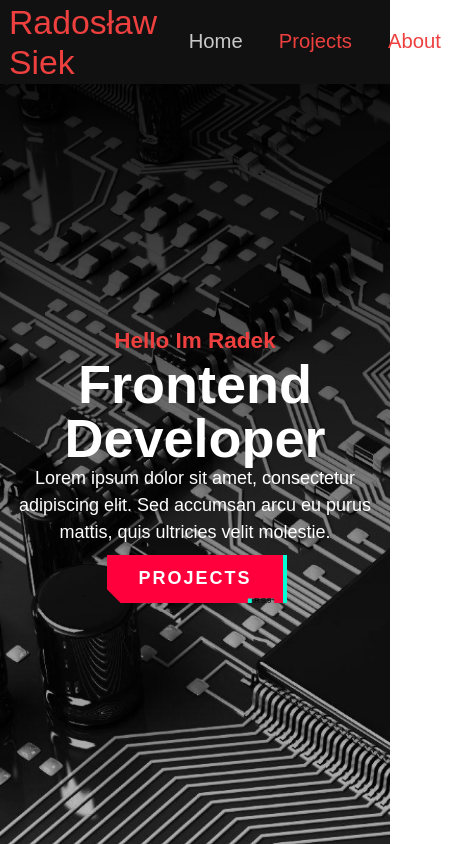
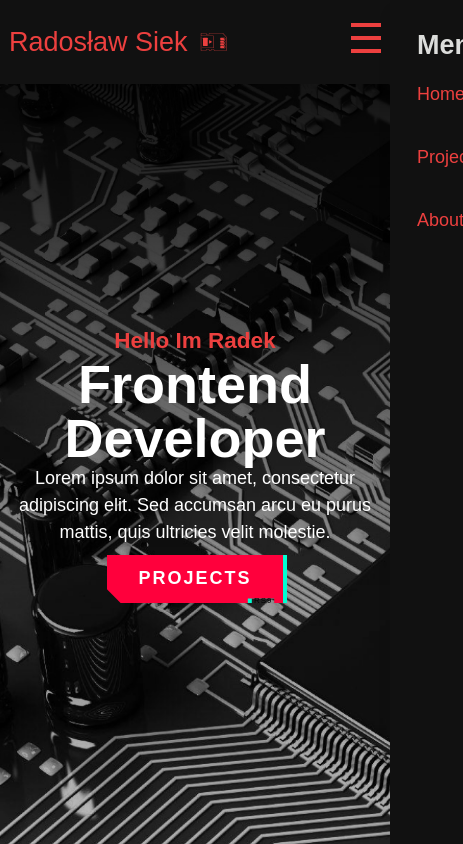
Before and after one commit to Radexman/cyber-portfolio-v3, a React (Vite) app: page / in a window 390 px wide. Shown: the whole page, 463 px wide, since content can reach past the window. Built offline with nearby package versions, Linux system fonts and the light colour scheme; a web font is replaced by a local one.

Commit message:
Mobile Navbar

```diff
--- a/src/components/Hero/Hero.tsx
+++ b/src/components/Hero/Hero.tsx
@@ -4,12 +4,12 @@
 function Hero() {
   return (
     <div
-      className="container mx-auto min-h-[90vh] bg-opacity-70 bg-cover bg-center md:min-h-[30vh]"
+      className="container mx-auto min-h-[90vh] bg-cover bg-center filter md:min-h-[30vh]"
       style={{
         backgroundImage: `url(${backgroundImageGradientUrl})`,
       }}
     >
-      <div className="flex min-h-[90vh] flex-col items-center justify-center space-y-2 p-4 md:min-h-[35vh] md:items-start md:justify-start">
+      <div className="z-20 flex min-h-[90vh] flex-col items-center justify-center space-y-2 p-4 md:min-h-[35vh] md:items-start md:justify-start">
         <div className="max-w-lg border-primary-content text-center text-base-100 md:text-left">
           <p className="text-xl font-bold text-secondary-content">Hello Im Radek</p>
           <h1 className="text-5xl font-bold">Frontend Developer</h1>
--- /dev/null
+++ b/src/components/layout/MobileMenu/MobileMenu.tsx
@@ -0,0 +1,67 @@
+import { useState } from 'react';
+import { NavLink } from 'react-router-dom';
+
+function MobileNavbar() {
+  const [isOpen, setIsOpen] = useState(false);
+
+  const handleButtonClick = () => {
+    setIsOpen(!isOpen);
+  };
+
+  return (
+    <div className="relative">
+      <button
+        type="button"
+        className={`menu-toggle fixed right-2 top-5 z-50 flex h-[30px] w-[30px] cursor-pointer flex-col justify-between border-none bg-transparent p-0 ${
+          isOpen ? 'open' : ''
+        }`}
+        onClick={handleButtonClick}
+      >
+        <div className="bar1 h-[4px] w-full bg-secondary-content transition-all duration-300" />
+        <div className="bar2 h-[4px] w-full bg-secondary-content transition-all duration-300" />
+        <div className="bar3 h-[4px] w-full bg-secondary-content transition-all duration-300" />
+      </button>
+      <div
+        className={`fixed right-0 top-0 z-40 h-full w-4/5 transform bg-neutral shadow-lg transition-transform duration-300 md:w-1/2 lg:w-1/3 ${
+          isOpen ? 'translate-x-0' : 'translate-x-full'
+        }`}
+      >
+        <div className="p-6">
+          <h1 className="mb-4 text-2xl font-bold text-primary-content">Menu</h1>
+          <ul className="space-y-8">
+            <li>
+              <NavLink
+                to="/"
+                className="block text-secondary-content transition duration-300  "
+                onClick={handleButtonClick}
+              >
+                Home
+              </NavLink>
+            </li>
+            <li>
+              <NavLink
+                to="/projects"
+                className="block text-secondary-content transition duration-300 "
+                onClick={handleButtonClick}
+              >
+                Projects
+              </NavLink>
+            </li>
+            <li>
+              <NavLink
+                to="/about"
+                className="block text-secondary-content transition duration-300 "
+                onClick={handleButtonClick}
+              >
+                About
+              </NavLink>
+            </li>
+            {/* Add more menu items as needed */}
+          </ul>
+        </div>
+      </div>
+    </div>
+  );
+}
+
+export default MobileNavbar;
--- a/src/components/layout/Navbar/Navbar.tsx
+++ b/src/components/layout/Navbar/Navbar.tsx
@@ -1,16 +1,17 @@
 import { NavLink } from 'react-router-dom';
 import logo from '../../../assets/chip.svg';
+import MobileMenu from '../MobileMenu/MobileMenu';
 
 function Navbar() {
   return (
     <div className="container mx-auto">
       <div className="navbar h-[10vh]">
         <div className="flex-1">
-          <p className="pr-2 text-3xl text-secondary-content">Radosław Siek</p>
-          <img src={logo} alt="Chip logo" className="w-8 rotate-90" />
+          <p className="pr-2 text-2xl text-secondary-content md:text-3xl">Radosław Siek</p>
+          <img src={logo} alt="Chip logo" className="w-6 rotate-90 md:w-8" />
         </div>
-        <div className="flex-none">
-          <ul className="menu menu-horizontal px-1 text-lg text-secondary-content">
+        <div>
+          <ul className="menu menu-horizontal hidden px-1 text-lg text-secondary-content md:flex">
             <li>
               <NavLink to="/">Home</NavLink>
             </li>
@@ -21,6 +22,7 @@
               <NavLink to="/about">About</NavLink>
             </li>
           </ul>
+          <MobileMenu />
         </div>
       </div>
     </div>
--- a/src/index.css
+++ b/src/index.css
@@ -10,12 +10,46 @@
   }
 }
 
-/*
- * cyberpunk-css by alddesign: https://github.com/alddesign/cyberpunk-css
- * v1.0.0-alpha.3
- *
- * Free to use - do whatever the fck you want...
- */
+.open .bar1 {
+  transform: rotate(-45deg) translate(-9px, 11px);
+}
+
+.open .bar2 {
+  opacity: 0;
+}
+
+.open .bar3 {
+  transform: rotate(45deg) translate(-7px, -9px);
+}
+
+/* Hamburger Menu Animations */
+
+@keyframes appear {
+  0% {
+    opacity: 0;
+  }
+  100% {
+    opacity: 1;
+  }
+}
+
+@keyframes slideIn {
+  0% {
+    transform: translateX(-2%);
+  }
+  100% {
+    transform: translateX(0);
+  }
+}
+
+@keyframes shrink {
+  0% {
+    width: 95%;
+  }
+  100% {
+    width: 90%;
+  }
+}
 
 /*#region top level elements*/
 :root {
```
